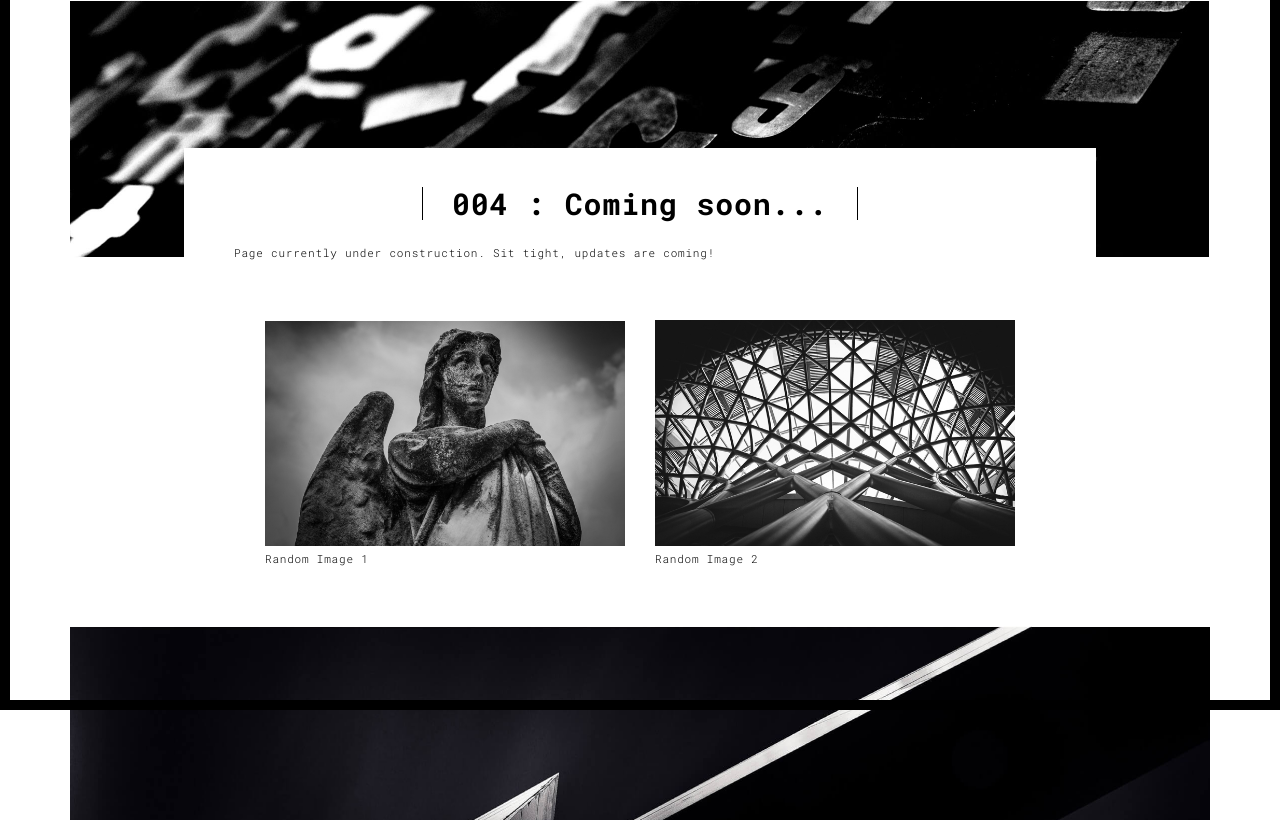
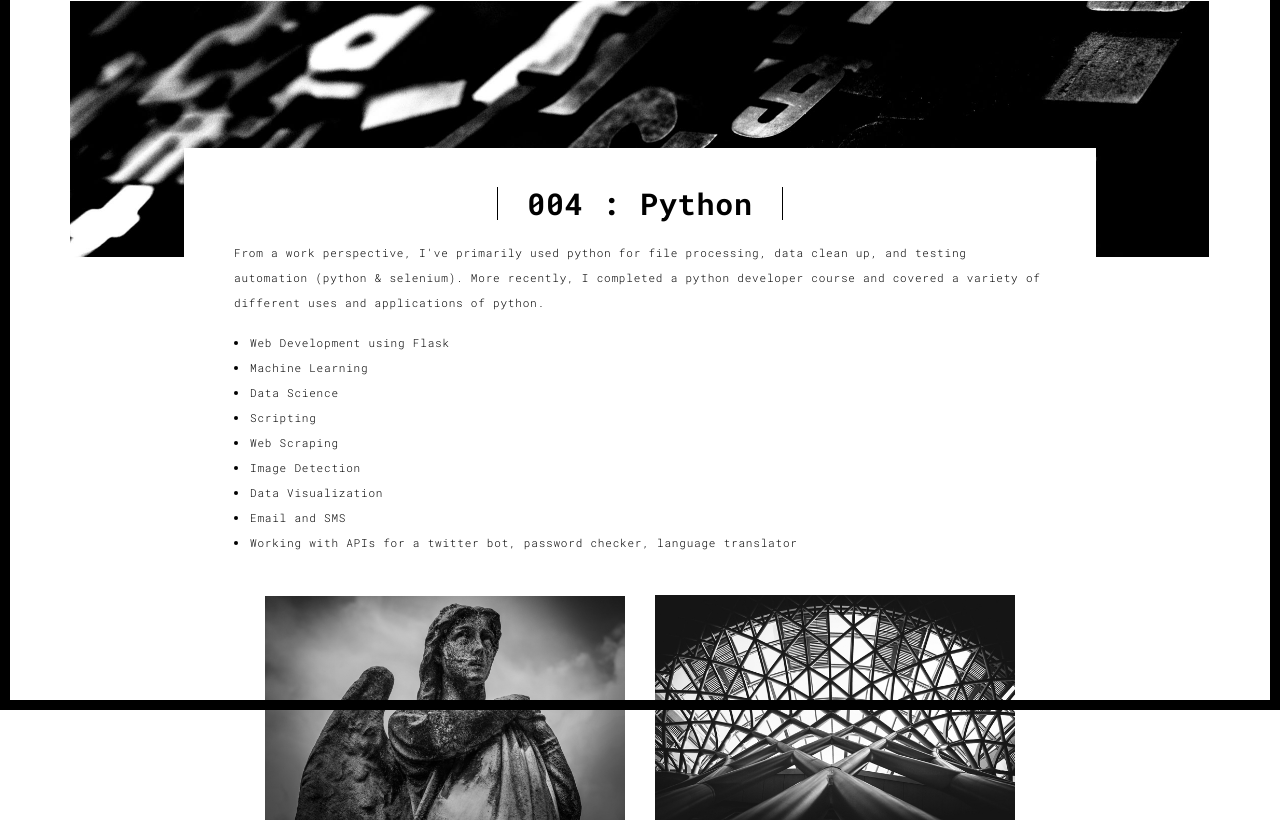
Before and after one commit to franzwah/portfolio, a Flask app: template templates/004.html in a window 1280 px wide. Shown: the part 90-910 px from the top of the page. Run offline with Flask 2, Linux system fonts and the light colour scheme; the template is opened without the code that fills it, so the values that code supplies are empty.

Commit message:
update to section 4

```diff
--- a/templates/004.html
+++ b/templates/004.html
@@ -66,14 +66,19 @@
         <img src="./static/assets/images/work001-01.jpg" class="img-responsive" alt="">
         <div class="card-container">
           <div class="text-center">
-            <h1 class="h2">004 : Coming soon...</h1>
+            <h1 class="h2">004 : Python</h1>
           </div>
-          <p>Page currently under construction. Sit tight, updates are coming!</p>
+          <p>From a work perspective, I've primarily used python for file processing, data clean up, and testing automation (python & selenium). More recently, I completed a python developer course and covered a variety of different uses and applications of python.</p>
+          <li>Web Development using Flask</li>
+          <li>Machine Learning</li>
+          <li>Data Science</li>
+          <li>Scripting</li>
+          <li>Web Scraping</li>
+          <li>Image Detection</li>
+          <li>Data Visualization</li>
+          <li>Email and SMS</li>
+          <li>Working with APIs for a twitter bot, password checker, language translator</li>
 
-          <!--<blockquote>
-            <p>"Lorem ipsum dolor sit amet, consectetur adipiscing elit. Integer posuere erat a ante."</p>
-            <small class="pull-right">Irina Martin</small>
-          </blockquote> -->
         </div>
       </div>
 
@@ -83,11 +88,11 @@
         <div class="row">
           <div class="col-xs-12 col-md-6">
             <img src="./static/assets/images/work001-02.jpg" class="img-responsive" alt="">
-            <p>Random Image 1</p>
+            <p></p>
           </div>
           <div class="col-xs-12 col-md-6">
             <img src="./static/assets/images/work001-03.jpg" class="img-responsive" alt="">
-            <p>Random Image 2</p>
+            <p></p>
           </div>
         </div>
       </div>
--- a/templates/works.html
+++ b/templates/works.html
@@ -116,7 +116,7 @@
                     <div class="card-container">
                       <h4>004/006</h4>
                       <h3>Python</h3>
-                      <p>Password checker, data scraping, & task automation.</p>
+                      <p>When in doubt, Python it out.</p>
                       <a href="./004.html" class="btn btn-default">Discover</a>
                     </div>
                   </div>
```
